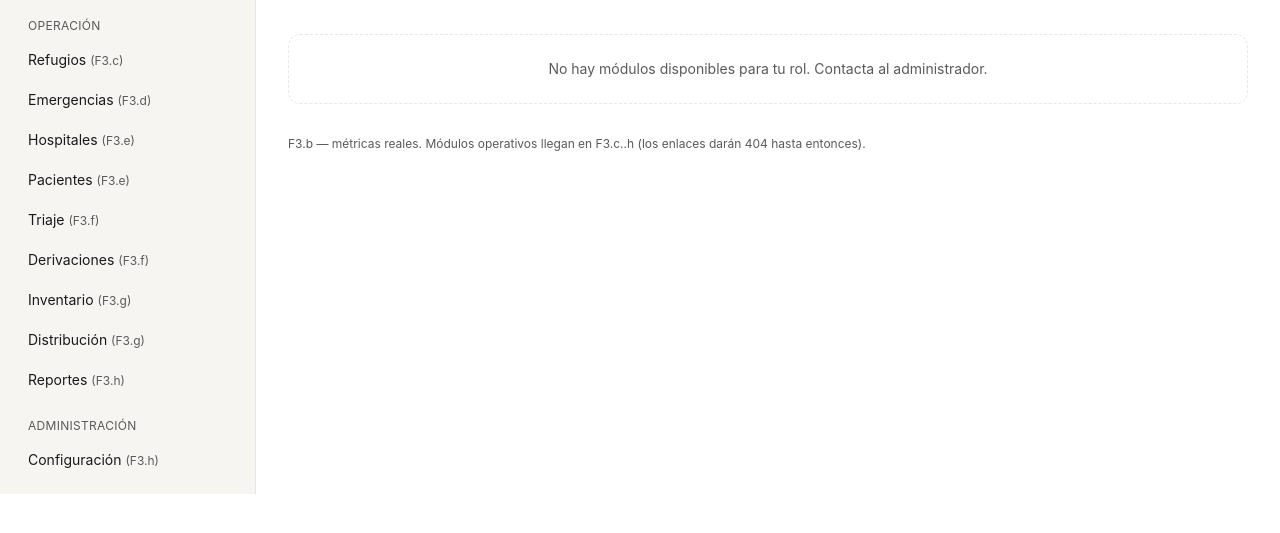
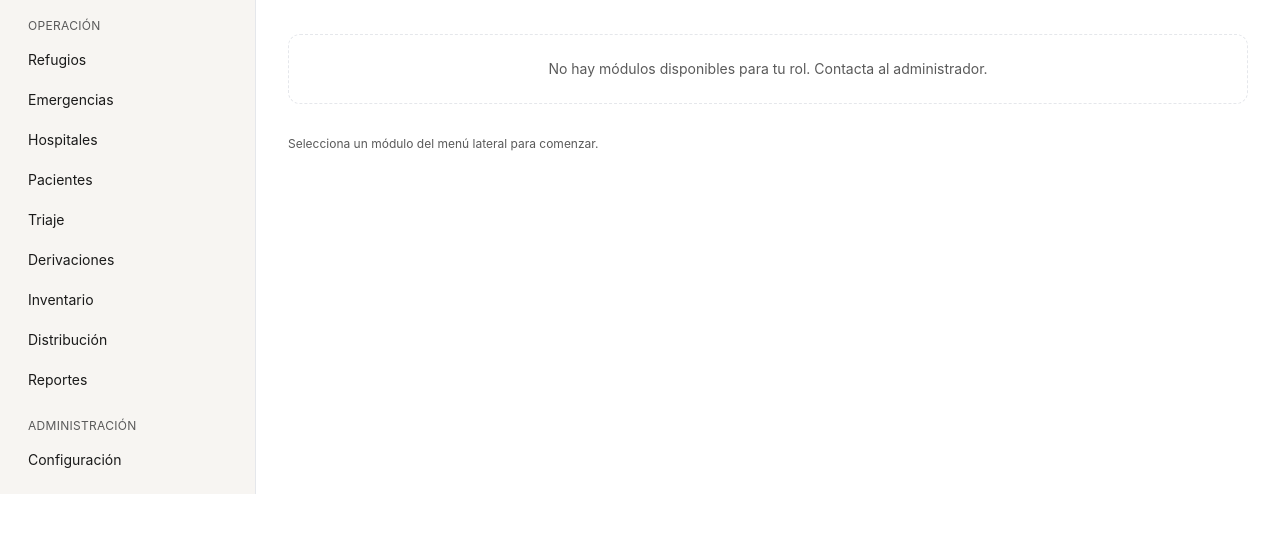
Before and after one commit to pedromph23/IntegraVida, a Django app: template templates/dashboard/home.html in a window 1280 px wide. Shown: the part 103-636 px from the top of the page. Run offline with Django 5.2, Linux system fonts and the light colour scheme; the template is opened without the code that fills it, so the values that code supplies are empty.

Commit message:
chore(templates): limpiar etiquetas (F3.x) obsoletas en sidebar y dashboard
- dashboard_sidebar: quitadas las etiquetas (F3.c)...(F3.h) que
  indicaban fases pendientes. Todos los módulos están implementados.
- dashboard/home.html: reemplazada la nota "Módulos operativos
  llegan en F3.c..h" por "Selecciona un módulo del menú lateral
  para comenzar." (F3 completa).

```diff
--- a/templates/dashboard/home.html
+++ b/templates/dashboard/home.html
@@ -30,8 +30,7 @@
     </section>
 
     <p class="text-xs text-text-muted">
-      F3.b — métricas reales. Módulos operativos llegan en F3.c..h
-      (los enlaces darán 404 hasta entonces).
+      Selecciona un módulo del menú lateral para comenzar.
     </p>
   </div>
 {% endblock %}
--- a/templates/layouts/dashboard_sidebar.html
+++ b/templates/layouts/dashboard_sidebar.html
@@ -3,16 +3,16 @@
   <nav class="p-4 space-y-1 text-sm">
     <a href="/panel/" class="block px-3 py-2 rounded-lg hover:bg-surface">Inicio</a>
     <div class="px-3 pt-4 pb-1 text-xs uppercase tracking-wide text-text-muted">Operación</div>
-    <a href="/panel/refugios/" class="block px-3 py-2 rounded-lg hover:bg-surface">Refugios <span class="text-xs text-text-muted">(F3.c)</span></a>
-    <a href="/panel/emergencias/" class="block px-3 py-2 rounded-lg hover:bg-surface">Emergencias <span class="text-xs text-text-muted">(F3.d)</span></a>
-    <a href="/panel/hospitales/" class="block px-3 py-2 rounded-lg hover:bg-surface">Hospitales <span class="text-xs text-text-muted">(F3.e)</span></a>
-    <a href="/panel/pacientes/" class="block px-3 py-2 rounded-lg hover:bg-surface">Pacientes <span class="text-xs text-text-muted">(F3.e)</span></a>
-    <a href="/panel/triaje/" class="block px-3 py-2 rounded-lg hover:bg-surface">Triaje <span class="text-xs text-text-muted">(F3.f)</span></a>
-    <a href="/panel/derivaciones/" class="block px-3 py-2 rounded-lg hover:bg-surface">Derivaciones <span class="text-xs text-text-muted">(F3.f)</span></a>
-    <a href="/panel/inventario/" class="block px-3 py-2 rounded-lg hover:bg-surface">Inventario <span class="text-xs text-text-muted">(F3.g)</span></a>
-    <a href="/panel/distribucion/" class="block px-3 py-2 rounded-lg hover:bg-surface">Distribución <span class="text-xs text-text-muted">(F3.g)</span></a>
-    <a href="/panel/reportes/" class="block px-3 py-2 rounded-lg hover:bg-surface">Reportes <span class="text-xs text-text-muted">(F3.h)</span></a>
+    <a href="/panel/refugios/" class="block px-3 py-2 rounded-lg hover:bg-surface">Refugios</a>
+    <a href="/panel/emergencias/" class="block px-3 py-2 rounded-lg hover:bg-surface">Emergencias</a>
+    <a href="/panel/hospitales/" class="block px-3 py-2 rounded-lg hover:bg-surface">Hospitales</a>
+    <a href="/panel/pacientes/" class="block px-3 py-2 rounded-lg hover:bg-surface">Pacientes</a>
+    <a href="/panel/triaje/" class="block px-3 py-2 rounded-lg hover:bg-surface">Triaje</a>
+    <a href="/panel/derivaciones/" class="block px-3 py-2 rounded-lg hover:bg-surface">Derivaciones</a>
+    <a href="/panel/inventario/" class="block px-3 py-2 rounded-lg hover:bg-surface">Inventario</a>
+    <a href="/panel/distribucion/" class="block px-3 py-2 rounded-lg hover:bg-surface">Distribución</a>
+    <a href="/panel/reportes/" class="block px-3 py-2 rounded-lg hover:bg-surface">Reportes</a>
     <div class="px-3 pt-4 pb-1 text-xs uppercase tracking-wide text-text-muted">Administración</div>
-    <a href="/panel/configuracion/" class="block px-3 py-2 rounded-lg hover:bg-surface">Configuración <span class="text-xs text-text-muted">(F3.h)</span></a>
+    <a href="/panel/configuracion/" class="block px-3 py-2 rounded-lg hover:bg-surface">Configuración</a>
   </nav>
 </aside>
```
